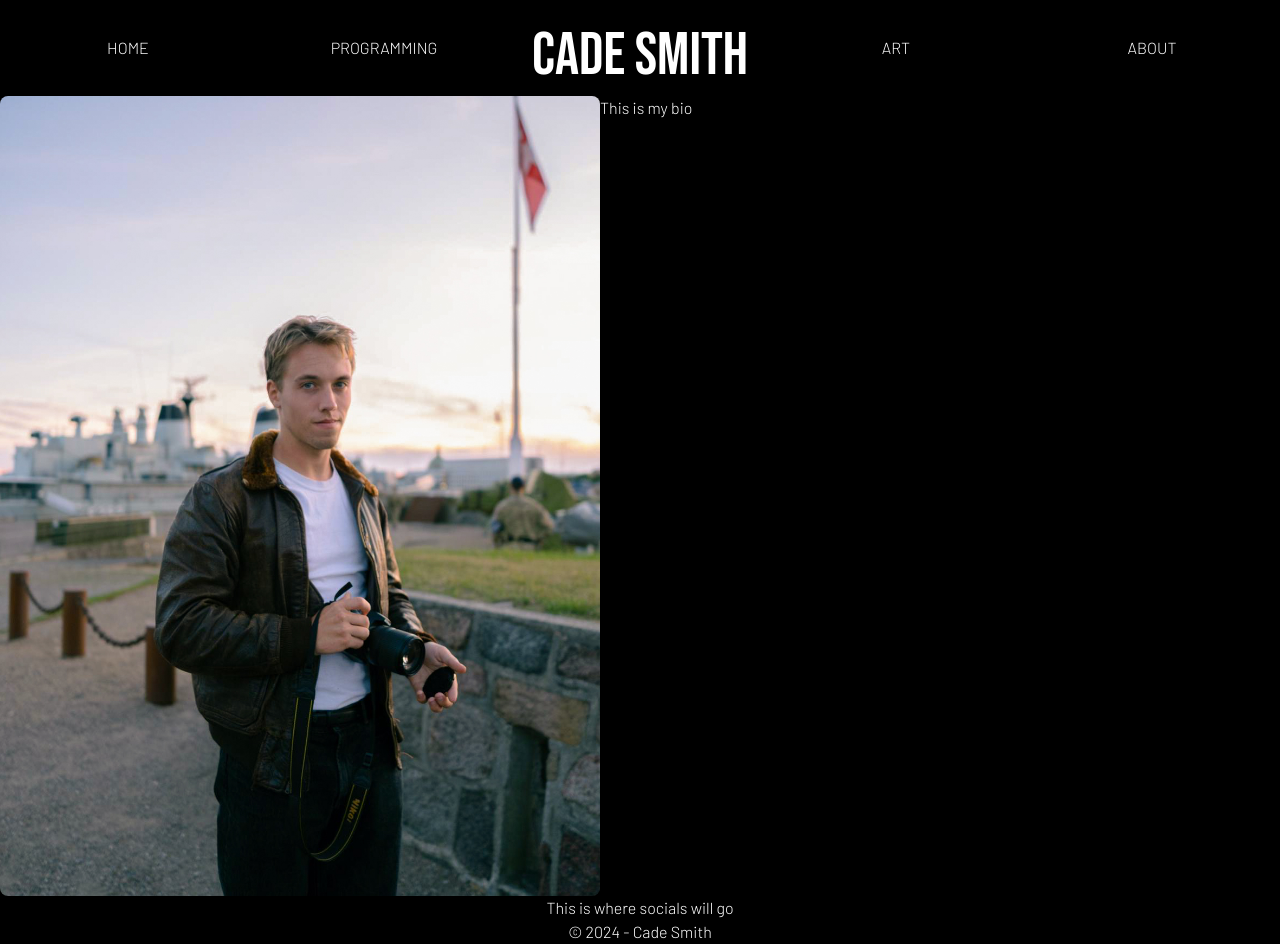
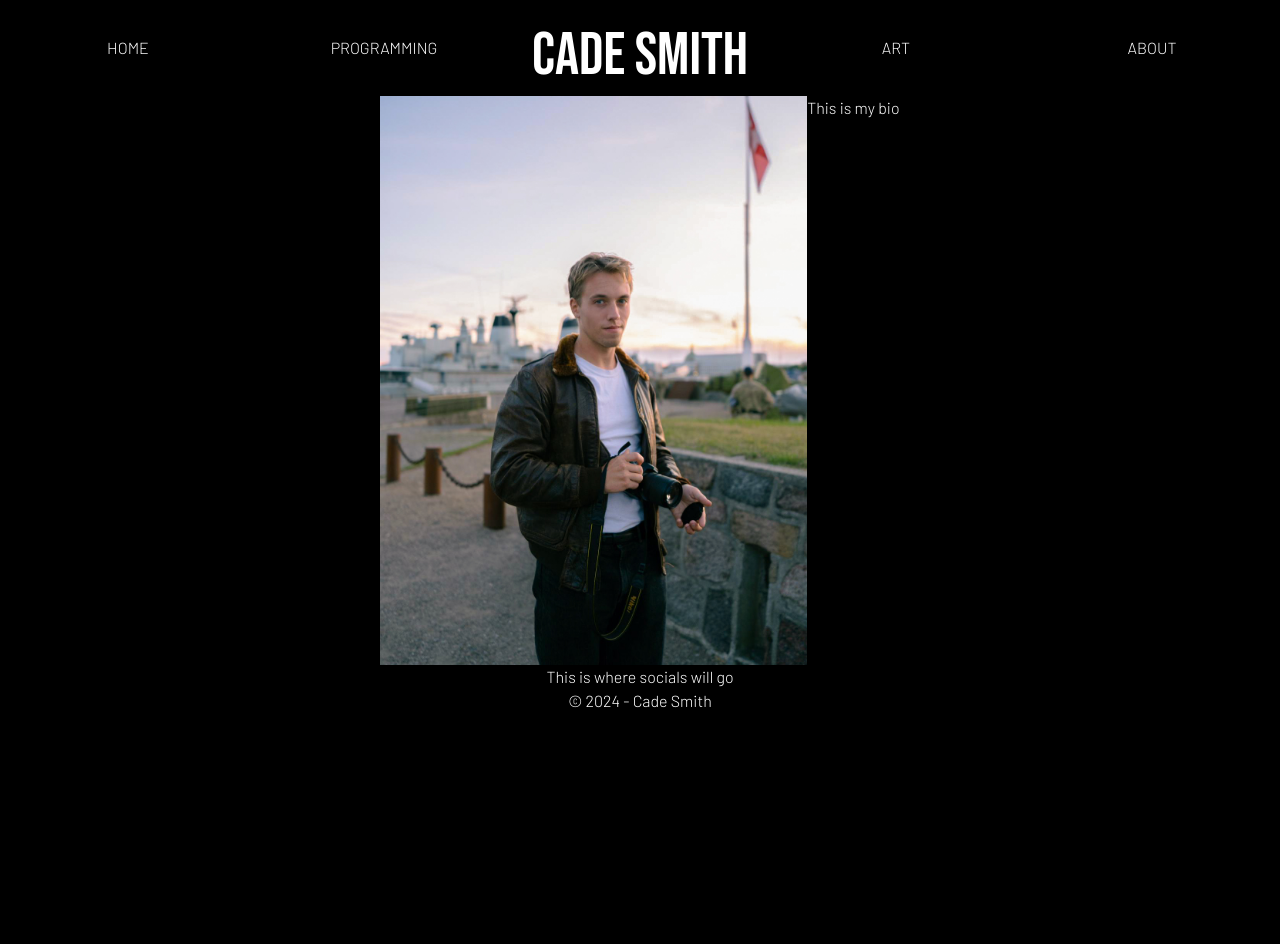
Before and after one commit to cadesmith/PortfolioSite, a Next.js app: page /about in a window 1280 px wide. After the commit the page ends 800 px from the top, so only its background shows below. Built offline with nearby package versions, Linux system fonts and the light colour scheme.

Commit message:
fixed tailwind config

```diff
--- a/app/about/page.tsx
+++ b/app/about/page.tsx
@@ -1,17 +1,19 @@
-import Image from "next/image";
+import Image from 'next/image'
 import Portrait from './CadeSmith.jpg'
+
 
 export default function About() {
     return (
       <main>
-        <div className="flex">
-          <div className="">
+        <div className="flex justify-center">
+          <div className="flex w-1/3">
             <Image
               src={Portrait}
-              alt='Cade Smith'
+              alt=''
               placeholder="blur"
-              height={800}
-              className="rounded-lg"
+              style={{
+                objectFit: "contain",
+              }}
             />
           </div>
           <div className="text-white">
--- a/app/layout.tsx
+++ b/app/layout.tsx
@@ -27,9 +27,7 @@ export default function RootLayout({
       </head>
       <body className={barlow.className}>
         <Navbar />
-        <div className="h-dvh">
-          {children}
-        </div>
+        {children}
         <Footer />
       </body>
     </html>
--- a/tailwind.config.ts
+++ b/tailwind.config.ts
@@ -2,6 +2,7 @@ import type { Config } from "tailwindcss";
 
 const config: Config = {
   content: [
+    "./app/**/*.tsx",
     "./app/components/**/*.tsx",
   ],
   theme: {
```
